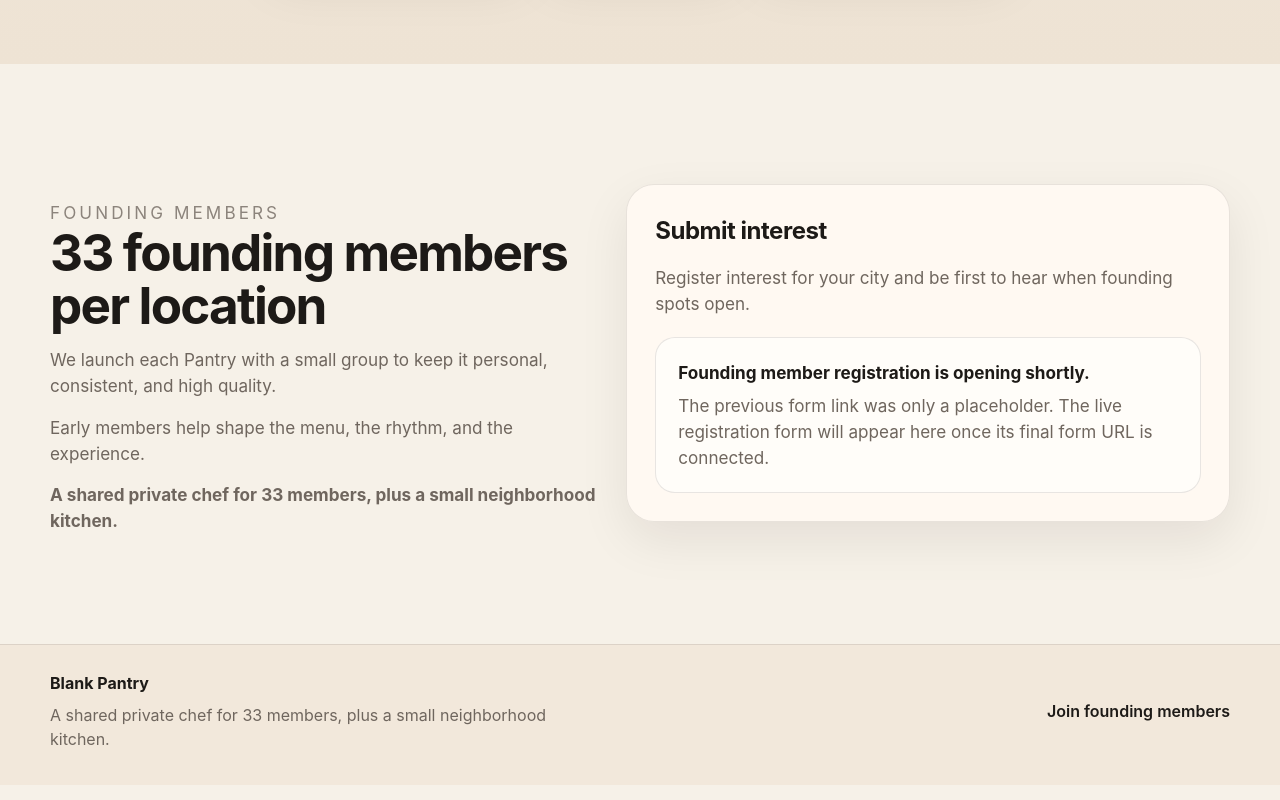
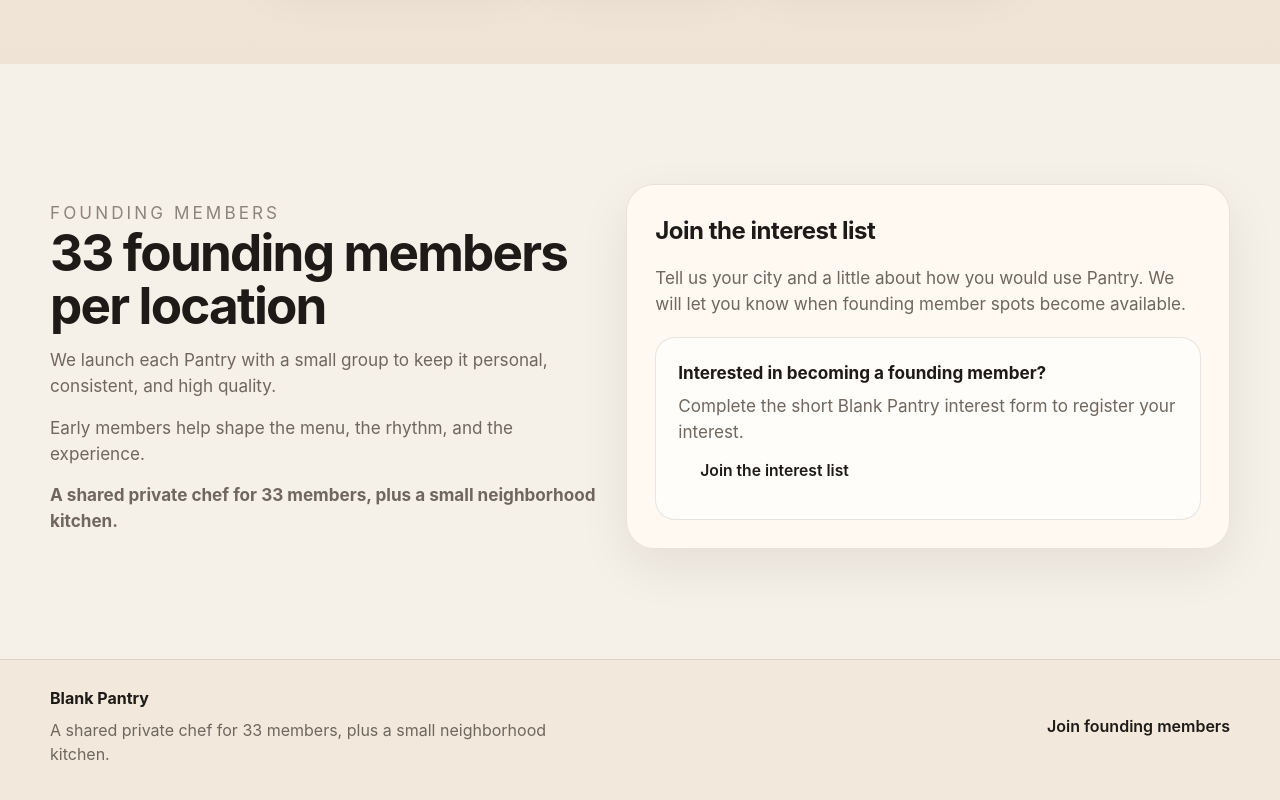
Before and after one commit to 781elephant/pantry-interest-site, a React (Vite) app: page / in a window 1280 px wide. Shown: the part 4243-5043 px from the top of the page. Built offline with nearby package versions, Linux system fonts and the light colour scheme.

Commit message:
Connect Blank Pantry interest list

```diff
--- a/src/App.jsx
+++ b/src/App.jsx
@@ -233,17 +233,25 @@
             </div>
 
             <div className="founding-form-card">
-              <h3>Submit interest</h3>
+              <h3>Join the interest list</h3>
               <p>
-                Register interest for your city and be first to hear when founding spots open.
+                Tell us your city and a little about how you would use Pantry. We will
+                let you know when founding member spots become available.
               </p>
 
               <div className="interest-placeholder">
-                <p className="interest-status">Founding member registration is opening shortly.</p>
+                <p className="interest-status">Interested in becoming a founding member?</p>
                 <p>
-                  The previous form link was only a placeholder. The live registration
-                  form will appear here once its final form URL is connected.
+                  Complete the short Blank Pantry interest form to register your interest.
                 </p>
+                <a
+                  href="https://tally.so/r/blank-pantry"
+                  className="btn interest-btn"
+                  target="_blank"
+                  rel="noreferrer"
+                >
+                  Join the interest list
+                </a>
               </div>
             </div>
           </div>
```
